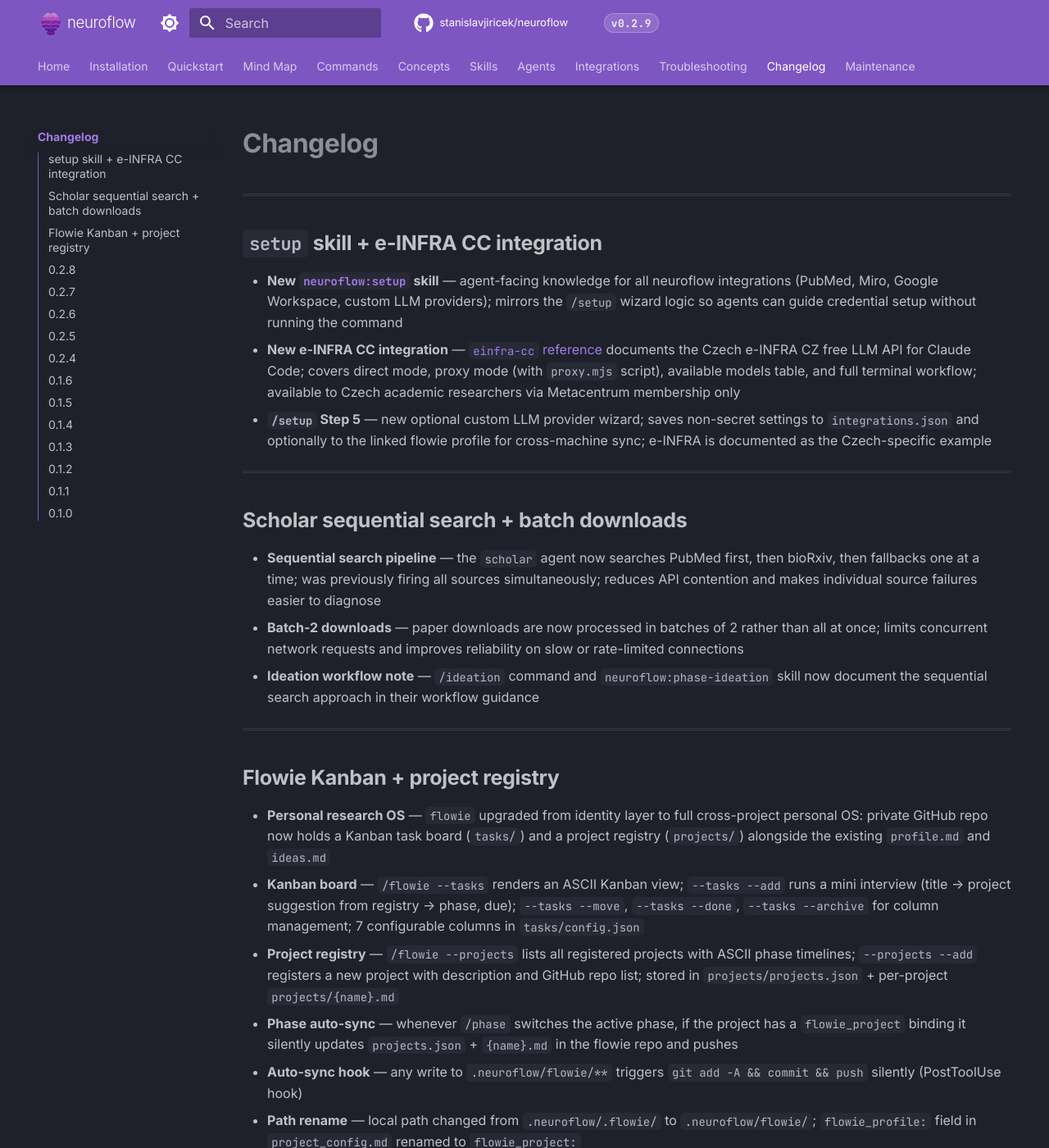
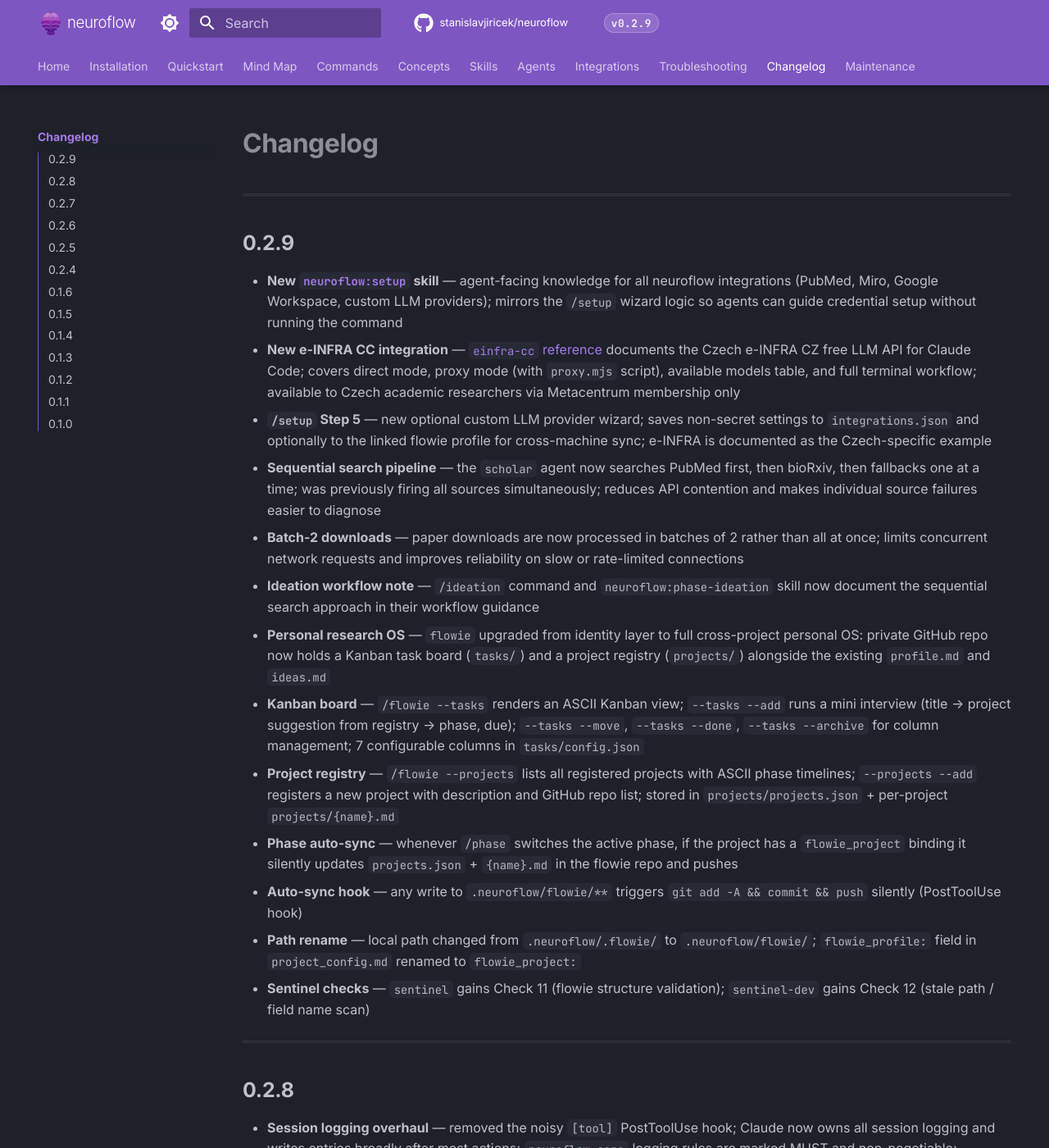
Before and after one commit to stanislavjiricek/neuroflow, an MkDocs documentation site: the page built from docs/changelog.md, in a window 1280 px wide and 1400 px high. Shown: the whole window at 82% size. Built offline with MkDocs 1.6.1 and Material for MkDocs 9.7.7, drawn with Linux system fonts in a browser that asks for light colours; comment, search, counter and statistics services are not loaded.

Commit message:
docs(changelog): consolidate unlabelled sections under 0.2.9
Three floating named sections (setup skill, scholar search, flowie kanban)
were missing the version header. Merged into a single ## 0.2.9 entry.

Co-authored-by: Copilot <223556219+Copilot@users.noreply.github.com>

```diff
--- a/docs/changelog.md
+++ b/docs/changelog.md
@@ -6,24 +6,14 @@ title: Changelog
 
 ---
 
-## `setup` skill + e-INFRA CC integration
+## 0.2.9
 
 - **New [`neuroflow:setup`](skills/setup/SKILL.md) skill** — agent-facing knowledge for all neuroflow integrations (PubMed, Miro, Google Workspace, custom LLM providers); mirrors the `/setup` wizard logic so agents can guide credential setup without running the command
 - **New e-INFRA CC integration** — [`einfra-cc` reference](skills/setup/references/einfra-cc.md) documents the Czech e-INFRA CZ free LLM API for Claude Code; covers direct mode, proxy mode (with `proxy.mjs` script), available models table, and full terminal workflow; available to Czech academic researchers via Metacentrum membership only
 - **`/setup` Step 5** — new optional custom LLM provider wizard; saves non-secret settings to `integrations.json` and optionally to the linked flowie profile for cross-machine sync; e-INFRA is documented as the Czech-specific example
-
----
-
-## Scholar sequential search + batch downloads
-
 - **Sequential search pipeline** — the `scholar` agent now searches PubMed first, then bioRxiv, then fallbacks one at a time; was previously firing all sources simultaneously; reduces API contention and makes individual source failures easier to diagnose
 - **Batch-2 downloads** — paper downloads are now processed in batches of 2 rather than all at once; limits concurrent network requests and improves reliability on slow or rate-limited connections
 - **Ideation workflow note** — `/ideation` command and `neuroflow:phase-ideation` skill now document the sequential search approach in their workflow guidance
-
----
-
-## Flowie Kanban + project registry
-
 - **Personal research OS** — `flowie` upgraded from identity layer to full cross-project personal OS: private GitHub repo now holds a Kanban task board (`tasks/`) and a project registry (`projects/`) alongside the existing `profile.md` and `ideas.md`
 - **Kanban board** — `/flowie --tasks` renders an ASCII Kanban view; `--tasks --add` runs a mini interview (title → project suggestion from registry → phase, due); `--tasks --move`, `--tasks --done`, `--tasks --archive` for column management; 7 configurable columns in `tasks/config.json`
 - **Project registry** — `/flowie --projects` lists all registered projects with ASCII phase timelines; `--projects --add` registers a new project with description and GitHub repo list; stored in `projects/projects.json` + per-project `projects/{name}.md`
```
